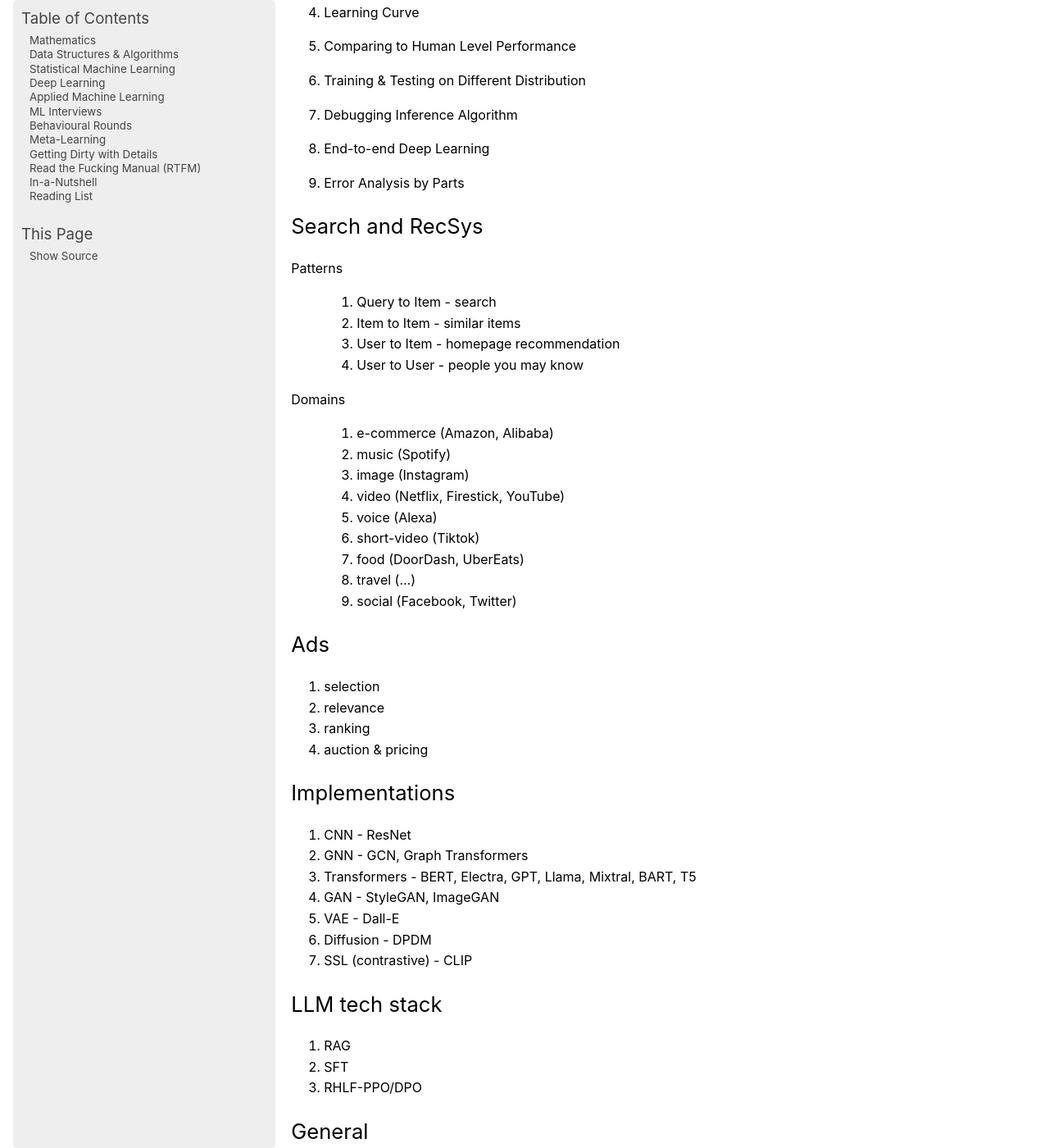
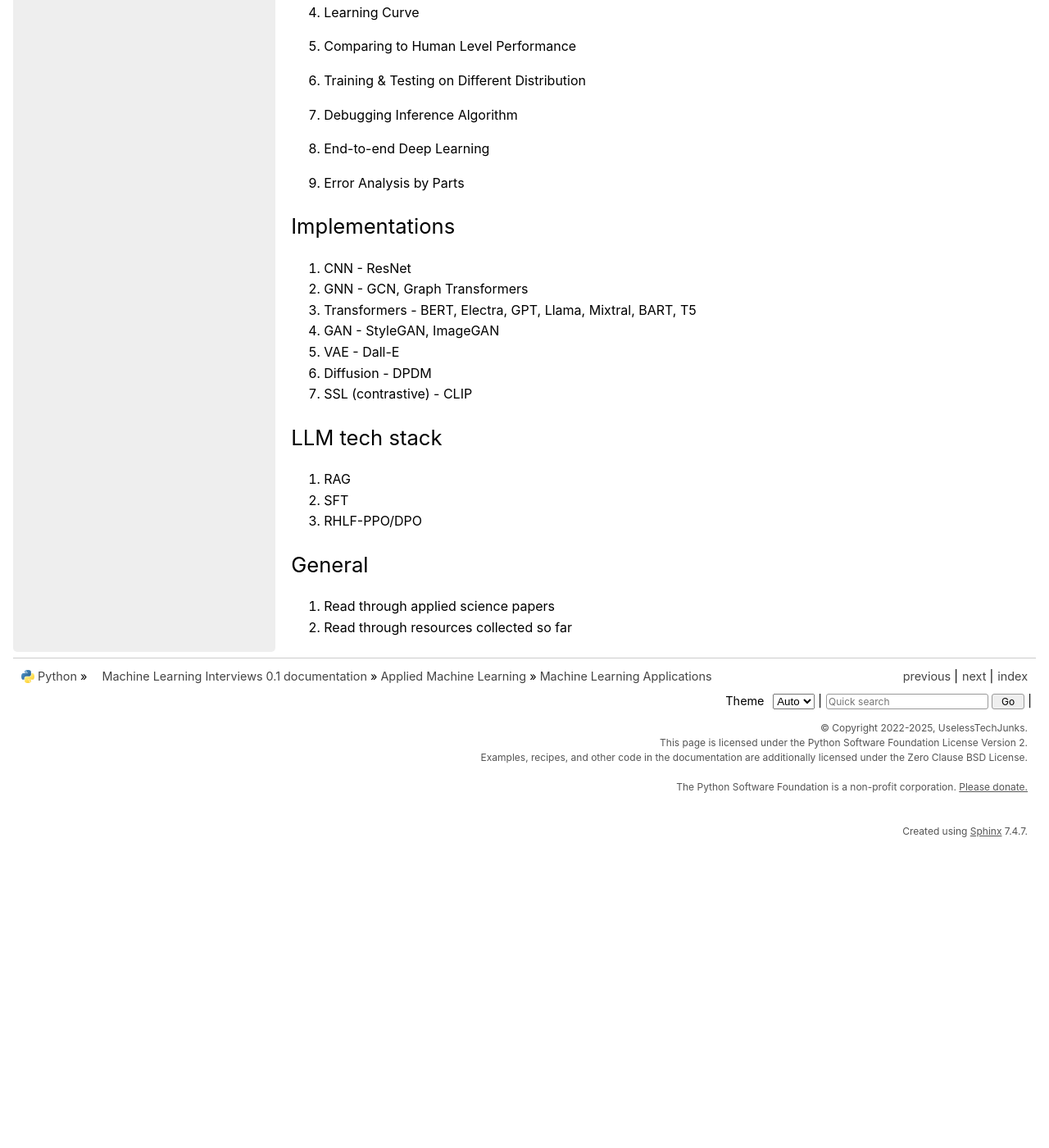
Before and after one commit to uselesstechjunks/leetcode, a Sphinx documentation site: the page built from docs/source/applied/methods/index.rst, in a window 1280 px wide and 1400 px high, scrolled down 5098 px. Shown: the whole window at 82% size. Built offline with Sphinx 7.4.7, drawn with Linux system fonts in a browser that asks for light colours; pages that are not in the unit, such as notebooks, are missing from menus; after the commit the page ends 6130 px from its top, so only the background shows below that.

Commit message:
Update index.rst

```diff
--- a/docs/source/applied/methods/index.rst
+++ b/docs/source/applied/methods/index.rst
@@ -83,35 +83,6 @@ General Principles
 #. Error Analysis by Parts
 
 ****************************************************************************
-Search and RecSys
-****************************************************************************
-Patterns
-
-	#. Query to Item - search
-	#. Item to Item - similar items
-	#. User to Item - homepage recommendation
-	#. User to User - people you may know
-Domains
-
-	#. e-commerce (Amazon, Alibaba)
-	#. music (Spotify)
-	#. image (Instagram)
-	#. video (Netflix, Firestick, YouTube)
-	#. voice (Alexa)
-	#. short-video (Tiktok)
-	#. food (DoorDash, UberEats)
-	#. travel (...)
-	#. social (Facebook, Twitter)
-
-****************************************************************************
-Ads
-****************************************************************************
-#. selection
-#. relevance
-#. ranking
-#. auction & pricing
-
-****************************************************************************
 Implementations
 ****************************************************************************
 #. CNN - ResNet
```
